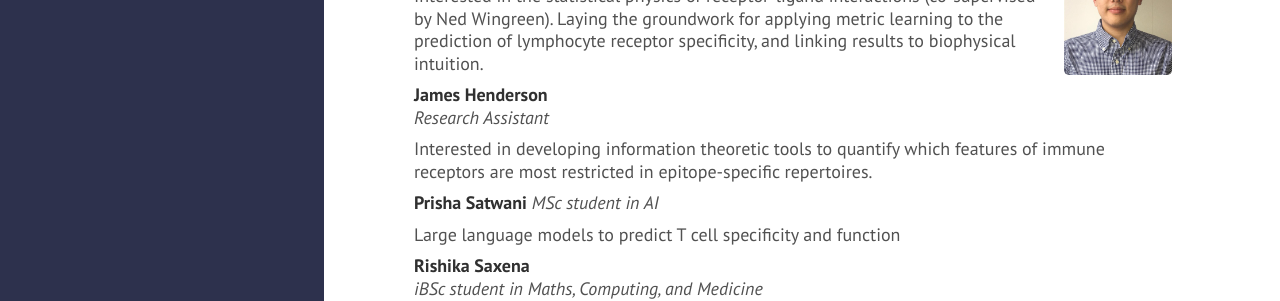
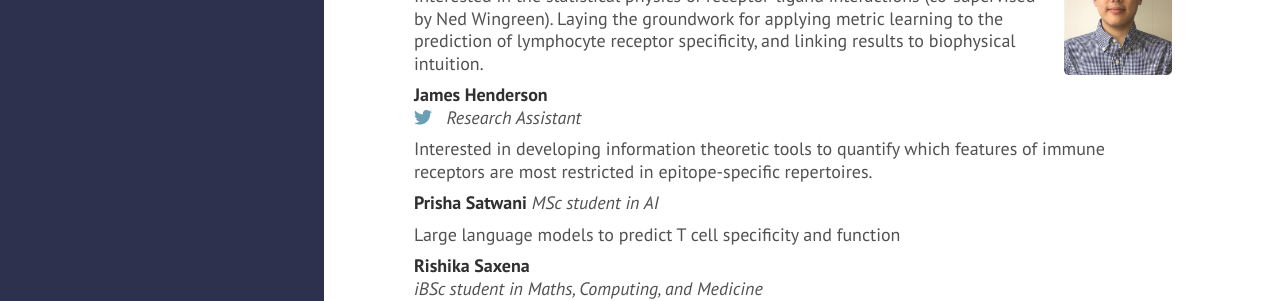
Before and after one commit to andim/andim.github.io, a Jekyll site: the page built from team.md, in a window 1280 px wide and 900 px high. Shown: the part 393-694 px from the top of the window. Built offline with Jekyll 4.4.1, drawn with Linux system fonts in a browser that asks for light colours; nearby versions of some CDN libraries; a style sheet for code colours, icons or effects is not loaded.

Commit message:
team twitter

```diff
--- a/team.md
+++ b/team.md
@@ -23,6 +23,7 @@ Interested in the statistical physics of receptor-ligand interactions (co-superv
 
 **James Henderson**
 <a href="http://orcid.org/0009-0003-1584-605X"><i class="ai ai-orcid"></i></a> &nbsp;
+<a href="https://twitter.com/jhenderson_sci"><i class="fa fa-twitter"></i></a> &nbsp;
 *Research Assistant*
 
 Interested in developing information theoretic tools to quantify which features of immune receptors are most restricted in epitope-specific repertoires.
@@ -52,6 +53,7 @@ Interested in weakly supervised TCR metric learning and fast clustering of seque
 <img style="width:6em;margin-left:1em;margin-top:1em,border-radius:5px" src="https://www.uclbbk-mrcdtp.ac.uk/sites/default/files/styles/profile/public/2023-06/ursule_demael_headshot_-_1_1_-removebg-previ_ursule_demael.png?h=ac026c95&itok=dtBCHY9z" align="right">
 **Ursule Demaël** &nbsp;
 <a href="http://orcid.org/0000-0003-4793-9325"><i class="ai ai-orcid"></i></a> &nbsp;
+<a href="https://twitter.com/UDemael"><i class="fa fa-twitter"></i></a> &nbsp;
 *PhD student (MRC DTP)*
 
 Interested in TCR engineering for immunotherapy (co-supervised by Hans Stauss).
```
